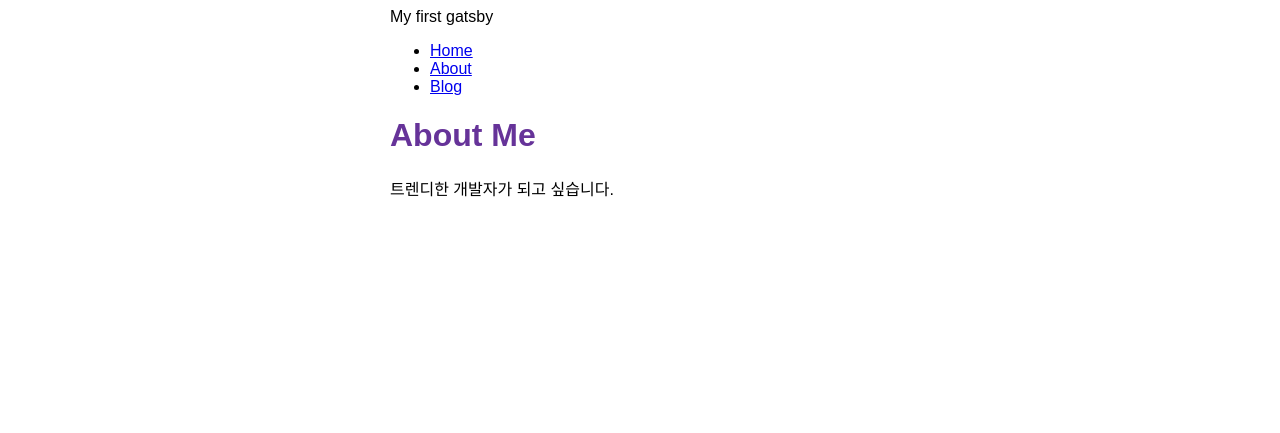
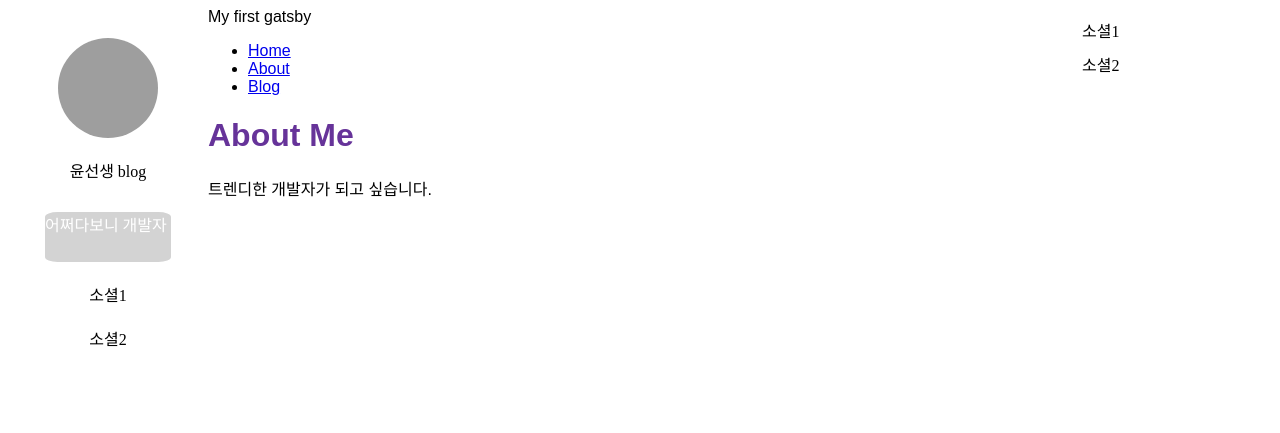
Before and after one commit to pyhu26/myFirstGatsby, a Gatsby site: page /about in a window 1280 px wide. Built offline with nearby package versions, Linux system fonts and the light colour scheme; Gatsby itself is replaced by a stand-in of ours; grey boxes are pictures that could not be loaded.

Commit message:
profile 영역 추가

```diff
--- a/src/components/layout.js
+++ b/src/components/layout.js
@@ -8,6 +8,7 @@ import {
   navLinkText,
   siteTitle,
 } from "./layout.module.css";
+import { justifyItems } from "styled-system";
 
 const Layout = ({ pageTitle, children }) => {
   const data = useStaticQuery(graphql`
@@ -19,6 +20,7 @@ const Layout = ({ pageTitle, children }) => {
       }
     }
   `);
+
   return (
     <div className={container}>
       <header className={siteTitle}>{data.site.siteMetadata.title}</header>
--- a/src/components/layout.module.css
+++ b/src/components/layout.module.css
@@ -1,5 +1,5 @@
 .container {
-    margin: auto;
+  /* margin: auto;   */
   max-width: 500px;
   font-family: sans-serif;
 }
--- /dev/null
+++ b/src/components/profile.js
@@ -0,0 +1,73 @@
+import * as React from "react";
+
+const Profile = (props) => {
+  const avatarStyle = {
+    /* Rounded border */
+    borderRadius: "50%",
+    /* Size */
+    height: "100px",
+    width: "100px",
+  };
+
+  const avatarImageStyle = {
+    /* Size */
+    height: "100px",
+    width: "100px",
+    borderRadius: "50%",
+  };
+
+  return (
+    <div
+      style={{
+        display: "grid",
+        gridTemplateColumns: "200px 1fr 200px",
+        justifyItems: "start",
+        alignContent: "start",
+      }}
+    >
+      <div
+        style={{
+          display: "flex",
+          flexDirection: "column",
+          justifyContent: "flex-start",
+          alignItems: "center",
+          margin: "20px",
+          padding: "10px",
+          backgroundColor: "white",
+          height: "100%",
+        }}
+      >
+        <div style={avatarStyle}>
+          <img
+            style={avatarImageStyle}
+            src="https://2.gravatar.com/avatar/ed73d6805d156de87b36f2adb6fdeda5?s=400&d=mm"
+          ></img>
+        </div>
+        <div style={{ margin: "20px" }}>윤선생 blog</div>
+        <div
+          style={{
+            margin: "10px",
+            borderRadius: "10%",
+            backgroundColor: "lightgray",
+            color: "white",
+            width: "90%",
+            height: "50px",
+            verticalAlign: "middle",
+          }}
+        >
+          어쩌다보니 개발자
+        </div>
+        <div style={{ margin: "10px" }}>소셜1</div>
+        <div style={{ margin: "10px" }}>소셜2</div>
+      </div>
+      {props.children}
+
+      <div>
+        <div style={{ margin: "10px" }}>소셜1</div>
+        <div style={{ margin: "10px" }}>소셜2</div>
+      </div>
+    </div>
+  );
+};
+
+export default Profile;
--- a/src/pages/about.js
+++ b/src/pages/about.js
@@ -1,14 +1,17 @@
-import * as React from 'react'
-import Layout from '../components/layout'
-import Seo from '../components/seo'
+import * as React from "react";
+import Layout from "../components/layout";
+import Profile from "../components/profile";
+import Seo from "../components/seo";
 
-const AboutPage=()=>{
-    return(
-        <Layout pageTitle='About Me'>
-            <p>트렌디한 개발자가 되고 싶습니다.</p>
-        </Layout>
-    )
-}
+const AboutPage = () => {
+  return (
+    <Profile>
+      <Layout pageTitle="About Me">
+        <p>트렌디한 개발자가 되고 싶습니다.</p>
+      </Layout>
+    </Profile>
+  );
+};
 
-export const Head=()=> <Seo title='About Me pyhu26'></Seo>
-export default AboutPage
+export const Head = () => <Seo title="About Me pyhu26"></Seo>;
+export default AboutPage;
--- a/src/pages/blog.js
+++ b/src/pages/blog.js
@@ -8,6 +8,7 @@ const BlogPage = ({ location, params, data, pageContext }) => {
   console.log(data);
 
   return (
+    <Profile>
       <Layout pageTitle="My Blog Posts">
         {data.allMdx.nodes.map((node) => (
           <article key={node.id}>
@@ -17,6 +18,7 @@ const BlogPage = ({ location, params, data, pageContext }) => {
           </article>
         ))}
       </Layout>
+    </Profile>
   );
 };
 
--- a/src/pages/blog/index.js
+++ b/src/pages/blog/index.js
@@ -2,9 +2,11 @@ import * as React from "react";
 import { Link, graphql } from "gatsby";
 import Layout from "../../components/layout";
 import Seo from "../../components/seo";
+import Profile from "../../components/profile";
 
 const BlogPage = ({ data }) => {
   return (
+    <Profile>
       <Layout pageTitle="My Blog Posts">
         {data.allMdx.nodes.map((node) => (
           <article key={node.id}>
@@ -17,6 +19,7 @@ const BlogPage = ({ data }) => {
           </article>
         ))}
       </Layout>
+    </Profile>
   );
 };
 
```
Also changed, not shown: src/pages/index.js (+17 -17 lines). Lines whose indentation alone changed are shown as unchanged.
